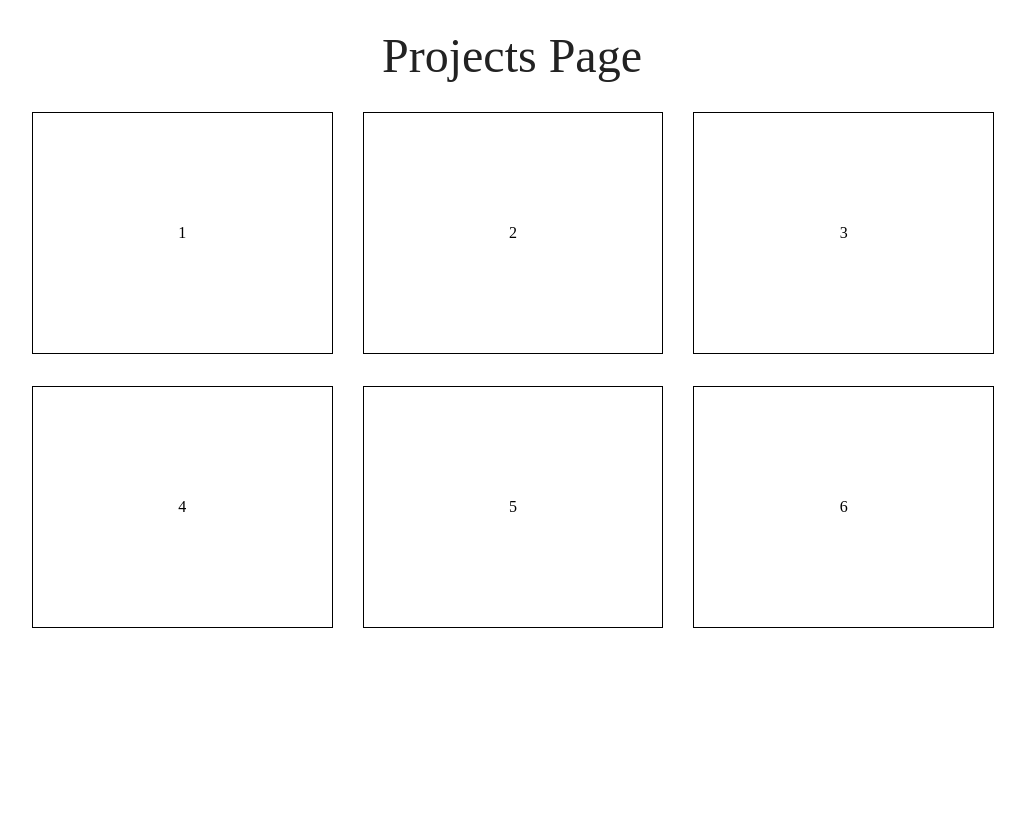
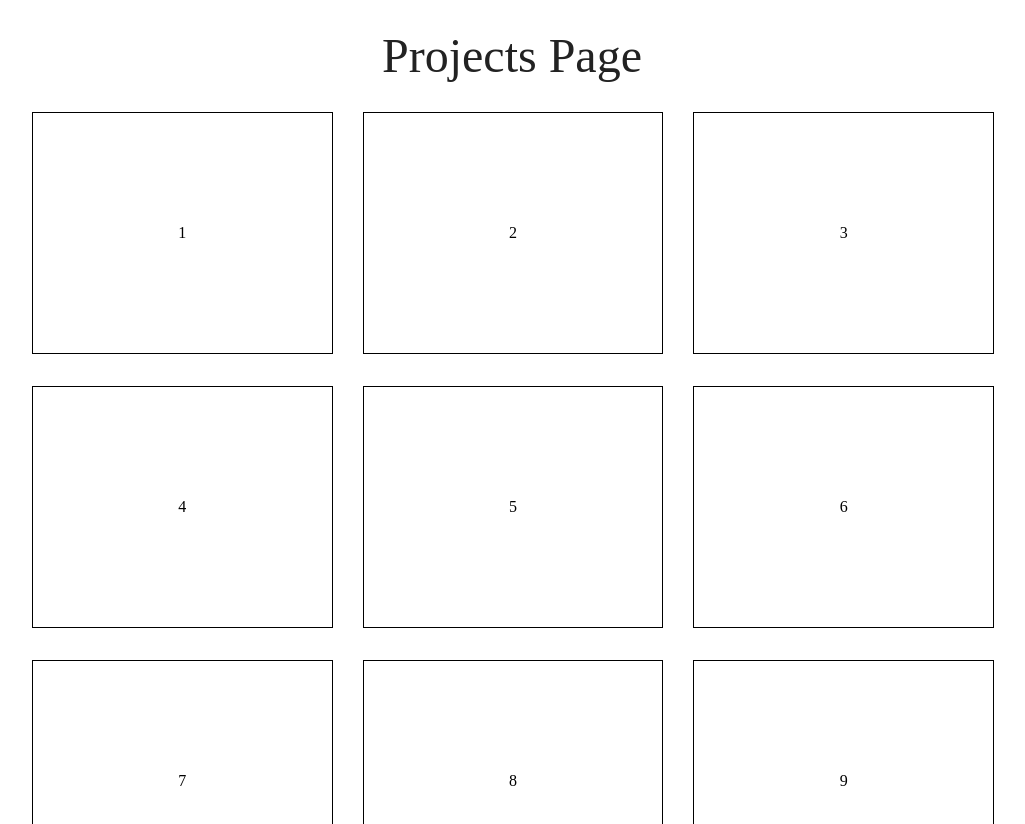
Before and after one commit to startartart/conblog, a React (Vite) app: page /projects in a window 1280 px wide. Shown: the top 824 px of the page, without its empty margins (128-1153 px from the left). Before the commit the page ends 800 px from the top, so only its background shows below. Built offline with nearby package versions, Linux system fonts and the light colour scheme.

Commit message:
fix: Home width 조정 및 Box 추가

```diff
--- a/src/pages/Home.tsx
+++ b/src/pages/Home.tsx
@@ -48,7 +48,7 @@ const StyleLink = styled(Link)`
 `;
 
 const Layout = styled.div`
-  width: 100vw;
+  width: 100%;
   height: 100vh;
   display: flex;
   position: relative;
--- a/src/pages/Projects.tsx
+++ b/src/pages/Projects.tsx
@@ -20,6 +20,9 @@ export default function Projects() {
         <ProjectBox>4</ProjectBox>
         <ProjectBox>5</ProjectBox>
         <ProjectBox>6</ProjectBox>
+        <ProjectBox>7</ProjectBox>
+        <ProjectBox>8</ProjectBox>
+        <ProjectBox>9</ProjectBox>
       </ProjectLayout>
     </Layout>
   );
```
